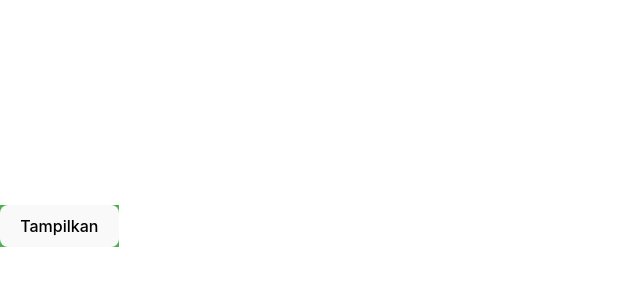
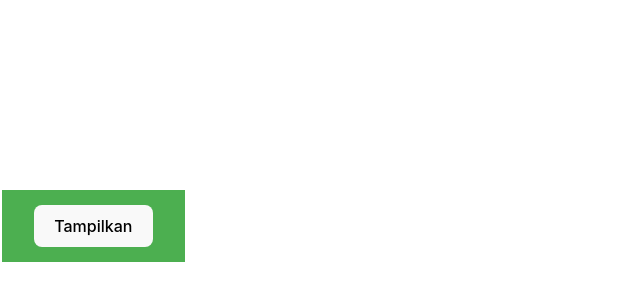
Before and after one commit to Nando131/NandoKacaw, a React (Vite) app in the folder Hernando-Assignment-18/: page / in a window 1280 px wide. Shown: the part 174-474 px from the top of the page, without its empty margins (0-640 px from the left). Built offline with nearby package versions, Linux system fonts and the light colour scheme.

Commit message:
Added ToggleName component

```diff
--- a/Hernando-Assignment-18/src/App.css
+++ b/Hernando-Assignment-18/src/App.css
@@ -2,11 +2,13 @@
   background-color: #4CAF50;
   border: none;
   color: white;
+  padding: 15px 32px;
   text-align: center;
+  text-decoration: none;
   justify-content: center;
-  text-decoration: none;
   display: flex;
   font-size: 16px;
+  margin: 4px 2px;
   cursor: pointer;
 }
 
```
